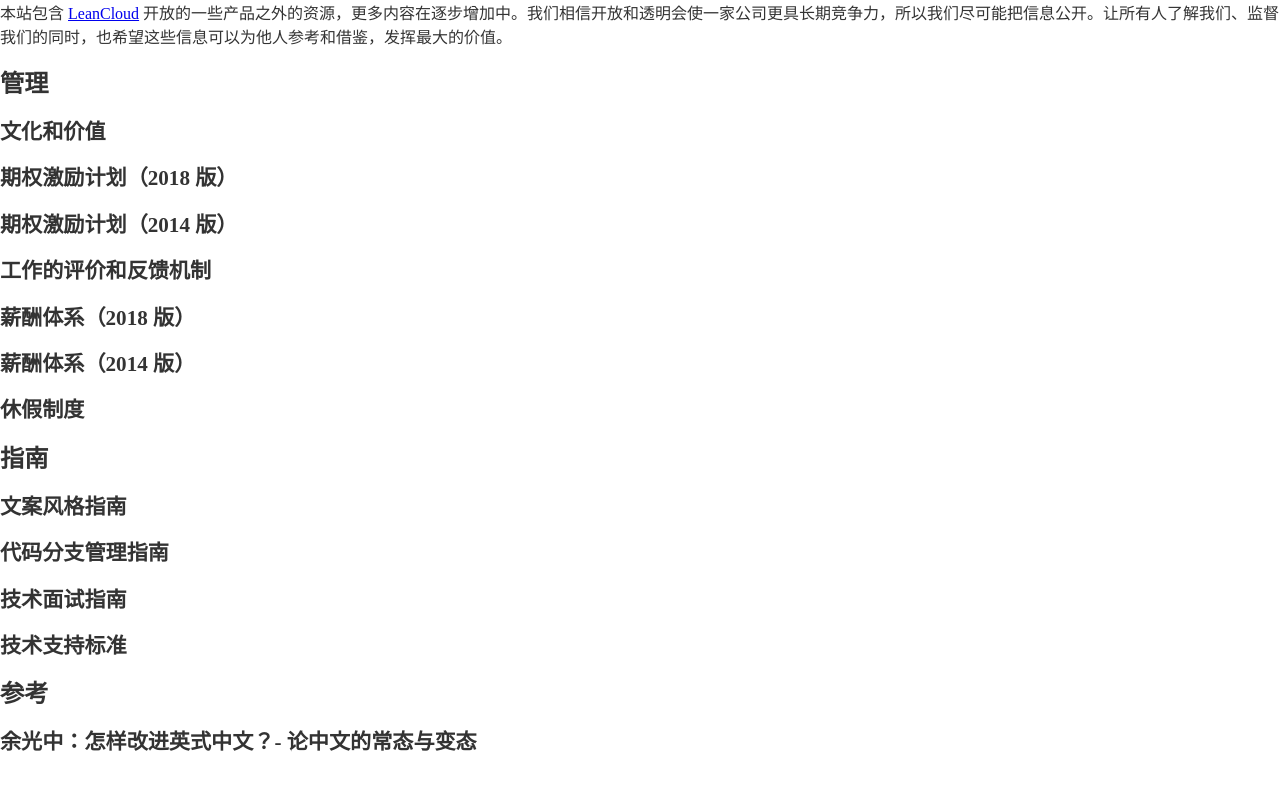
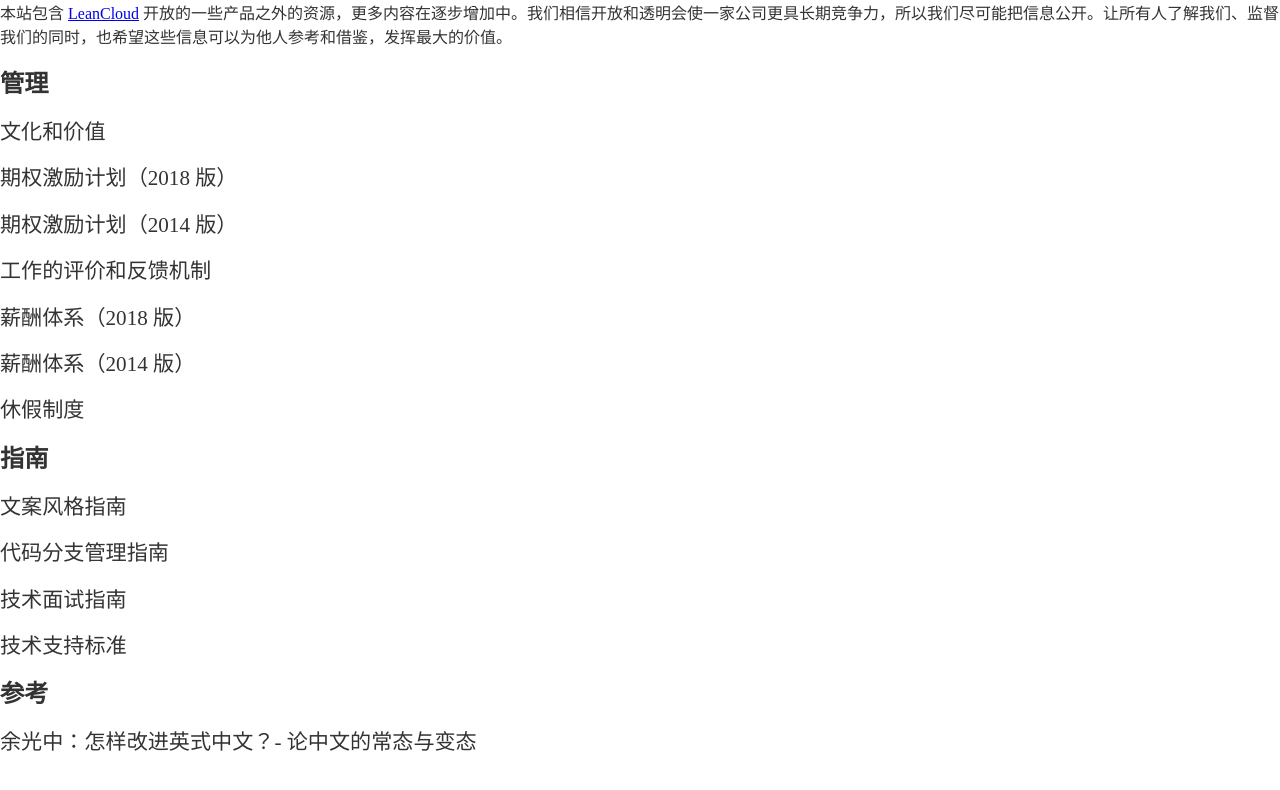
Before and after one commit to leancloud/open, a Gatsby site: page / in a window 1280 px wide. Built offline with nearby package versions, Linux system fonts and the light colour scheme; Gatsby itself is replaced by a stand-in of ours; some packages are replaced by stand-ins of ours; what typography-theme-moraga would draw is missing.

Commit message:
:lipstick: Improve index page font weight

```diff
--- a/src/components/header.js
+++ b/src/components/header.js
@@ -17,11 +17,12 @@ const Header = ({ siteTitle }) => (
     >
       <h1 style={{
         margin: 0,
-        fontWeight: 'normal'
       }}>
         <Link to="/" style={{
             color: '#000',
             textDecoration: 'none',
+            fontWeight: 'bold',
+            fontSize: '150%'
           }}
         >
           {siteTitle}
--- a/src/pages/index.js
+++ b/src/pages/index.js
@@ -1,5 +1,11 @@
 import React from 'react'
 import Link from 'gatsby-link'
+
+const titleLinkStyle = {
+  textDecoration: 'none',
+  color: 'inherit',
+  fontWeight: 'normal'
+};
 
 export default ({ data }) => (
   <div>
@@ -7,7 +13,7 @@ export default ({ data }) => (
     <h2>管理</h2>
     {data.allMarkdownRemark.edges.filter(({ node }) => node.frontmatter.category === 'management').map((({ node }) => (
       <h3 key={node.id}>
-        <Link to={node.fields.slug} style={{ textDecoration: `none`, color: `inherit` }}>
+        <Link to={node.fields.slug} style={titleLinkStyle}>
           {node.frontmatter.title}
         </Link>
       </h3>
@@ -15,7 +21,7 @@ export default ({ data }) => (
     <h2>指南</h2>
     {data.allMarkdownRemark.edges.filter(({ node }) => node.frontmatter.category === 'guide').map((({ node }) => (
       <h3 key={node.id}>
-        <Link to={node.fields.slug} style={{ textDecoration: `none`, color: `inherit` }}>
+        <Link to={node.fields.slug} style={titleLinkStyle}>
           {node.frontmatter.title}
         </Link>
       </h3>
@@ -23,7 +29,7 @@ export default ({ data }) => (
     <h2>参考</h2>
     {data.allMarkdownRemark.edges.filter(({ node }) => node.frontmatter.category === 'reference').map((({ node }) => (
       <h3 key={node.id}>
-        <Link to={node.fields.slug} style={{ textDecoration: `none`, color: `inherit` }}>
+        <Link to={node.fields.slug} style={titleLinkStyle}>
           {node.frontmatter.title}
         </Link>
       </h3>
```
